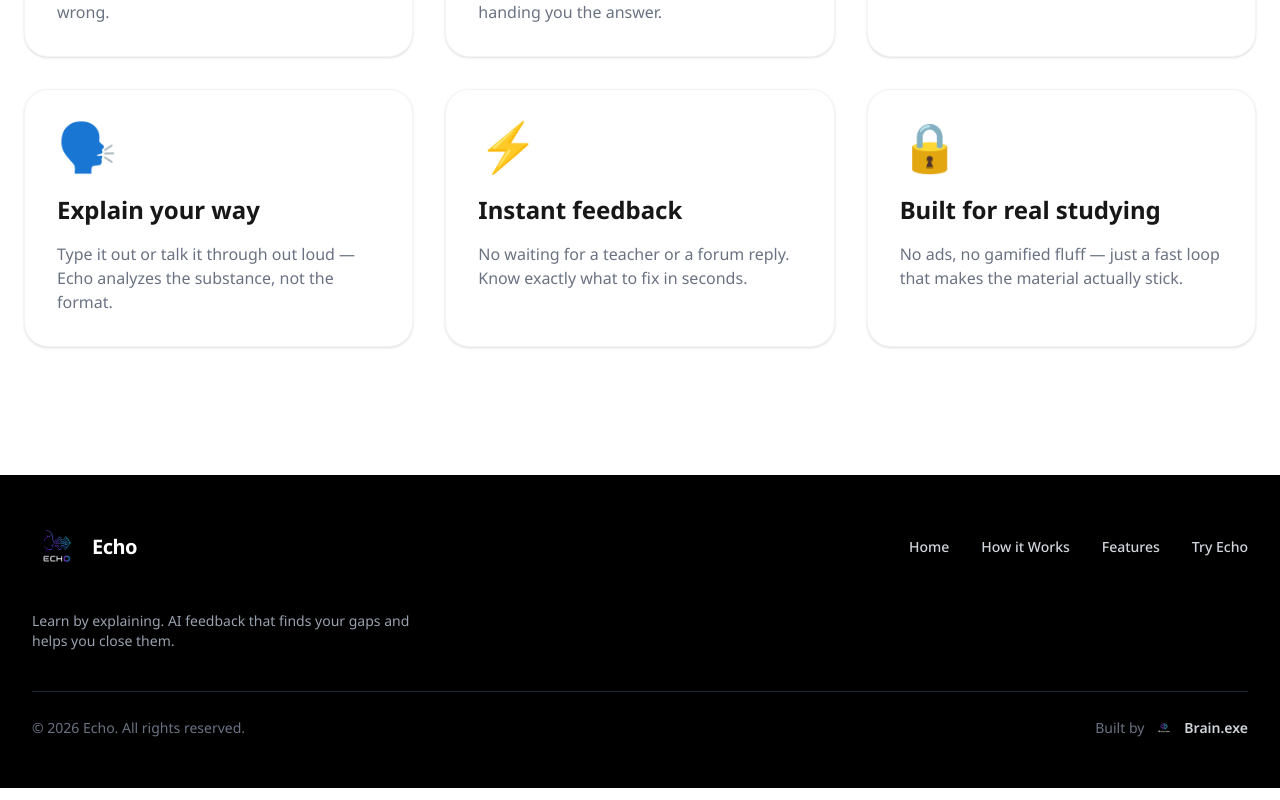
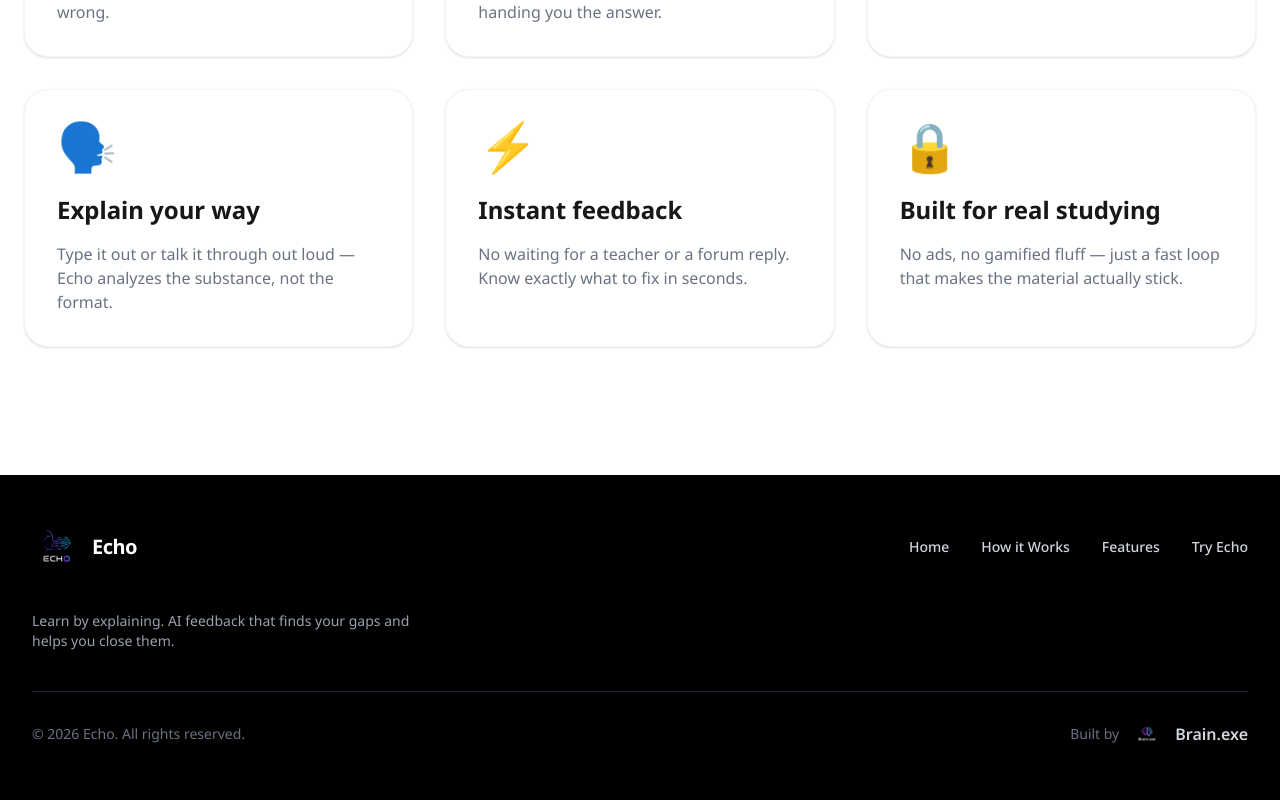
Before and after one commit to FSevalnev/Echo, a Next.js app: page / in a window 1280 px wide. Shown: the part 3133-3933 px from the top of the page. Built offline with nearby package versions, Linux system fonts and the light colour scheme; no server answers.

Commit message:
Bigger Brain.exe footer logo

```diff
--- a/app/components/Footer.tsx
+++ b/app/components/Footer.tsx
@@ -54,12 +54,12 @@ export default function Footer() {
             © {new Date().getFullYear()} Echo. {t.footer.rightsReserved}
           </p>
 
-          <div className="flex items-center gap-2">
+          <div className="flex items-center gap-2.5">
             <span>Built by</span>
-            <div className="relative h-6 w-6 shrink-0">
+            <div className="relative h-9 w-9 shrink-0">
               <Image src="/brand/brainexe-logo.png" alt="Brain.exe" fill className="object-contain" />
             </div>
-            <span className="font-semibold text-gray-300">Brain.exe</span>
+            <span className="font-semibold text-gray-300 text-base">Brain.exe</span>
           </div>
 
         </div>
```
